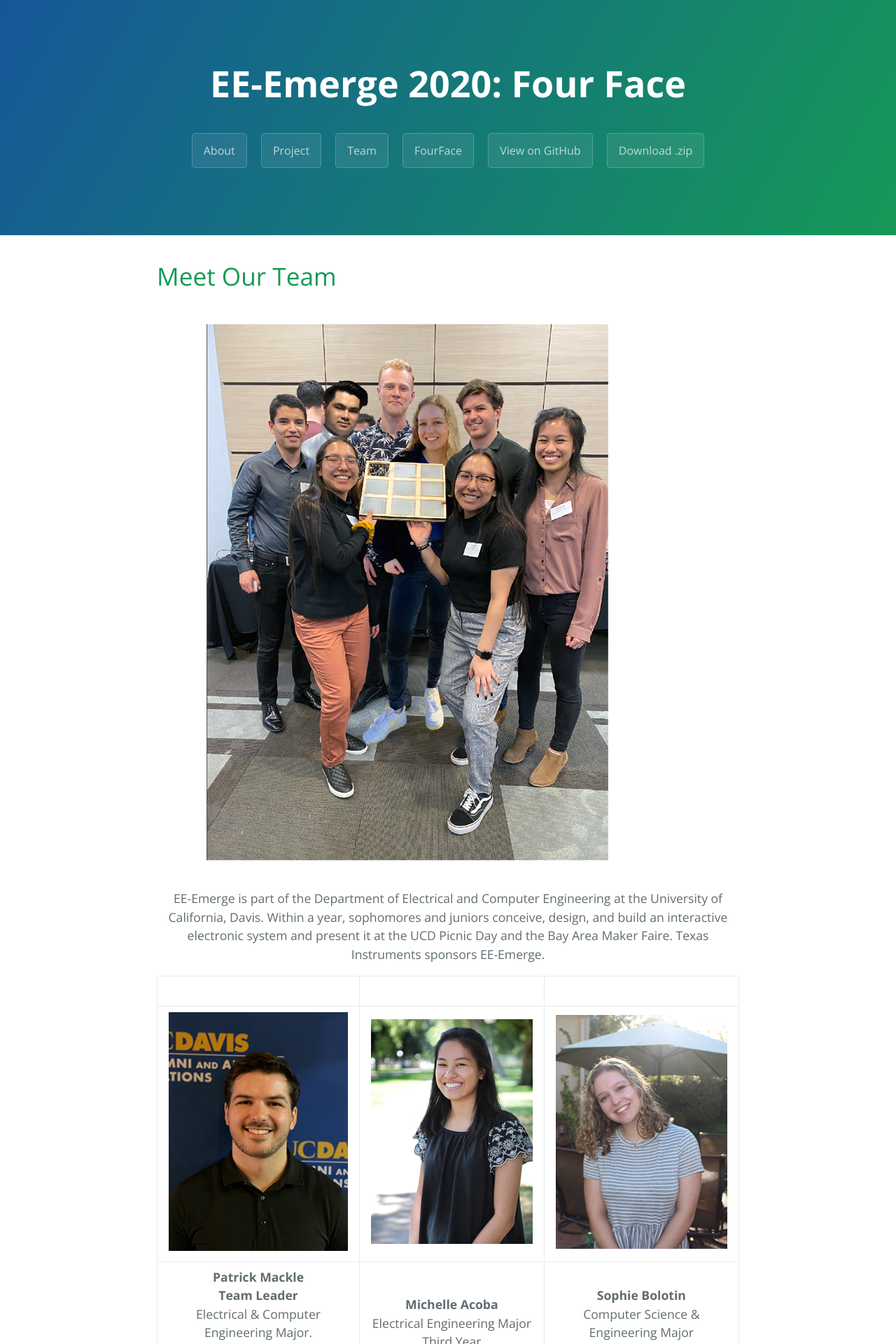
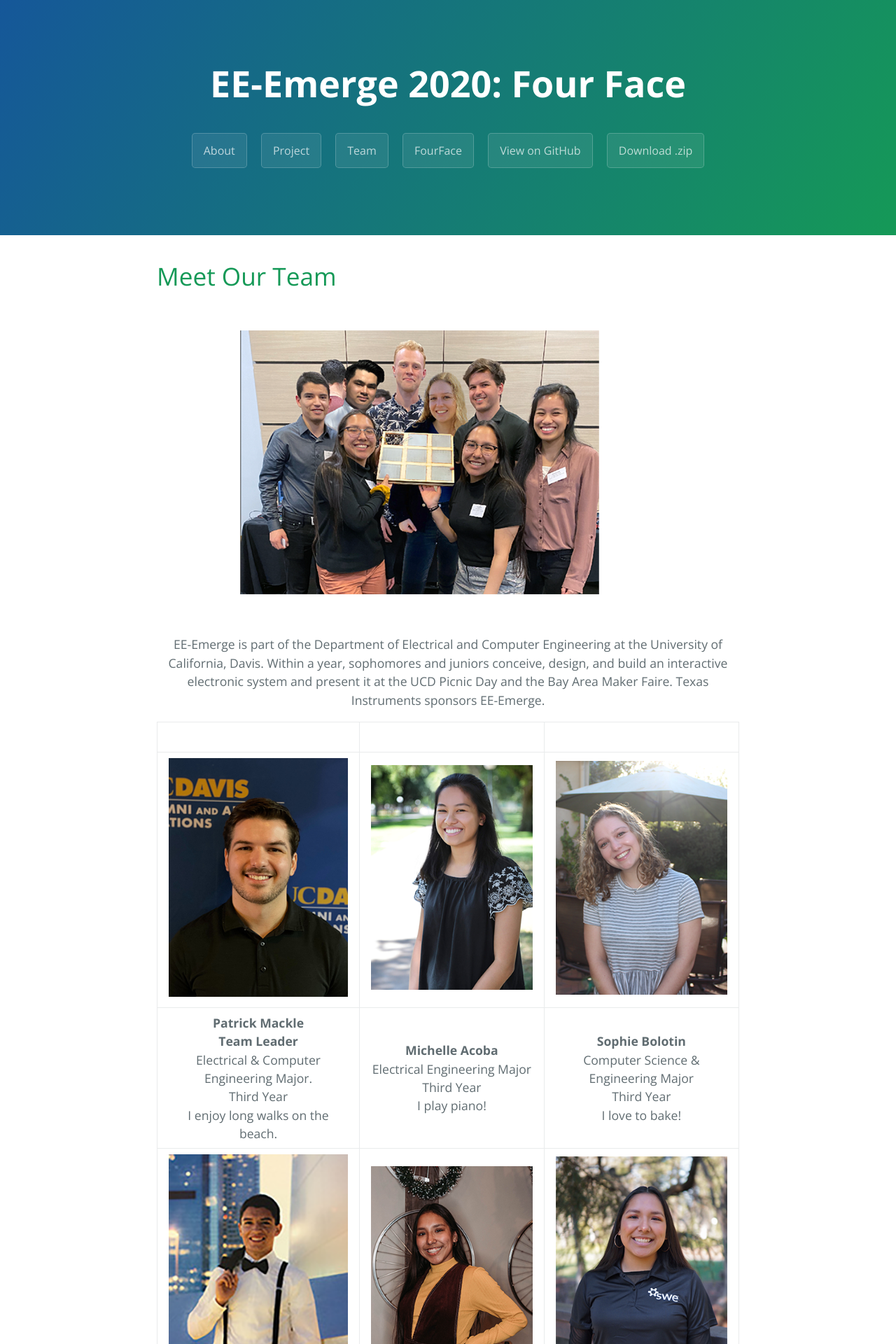
Before and after one commit to pmackle/EE-Emerge-2020-FourFace, a Jekyll site: the page built from docs/Team.md, in a window 1280 px wide. Shown: the top 1920 px of the page at 70% size. Built offline with Jekyll 4.4.1, drawn with Linux system fonts in a browser that asks for light colours.

Commit message:
Update Team.md

```diff
--- a/docs/Team.md
+++ b/docs/Team.md
@@ -8,7 +8,7 @@
 # Meet Our Team
 
 
-![Test!](https://github.com/pmackle/EE-Emerge-2020-FourFace/blob/master/Documentation/Photos/team2.png?raw=true)
+![Test!](https://github.com/pmackle/EE-Emerge-2020-FourFace/blob/master/Documentation/Photos/4.png?raw=true)
 
 
 <div markdown="1">
```
